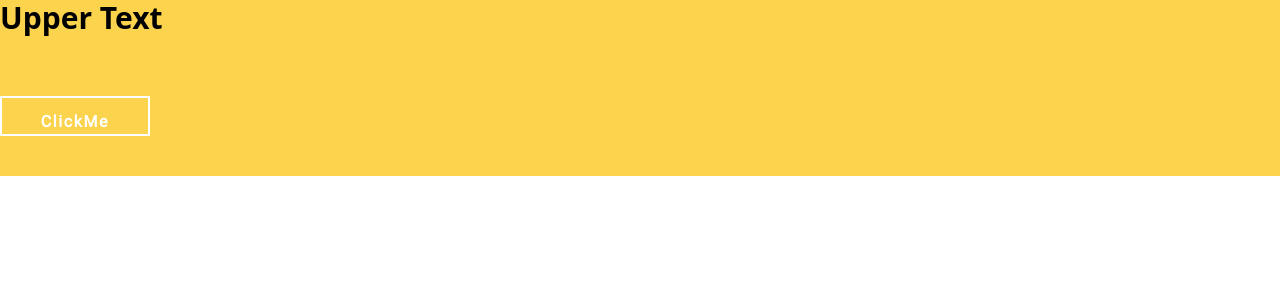
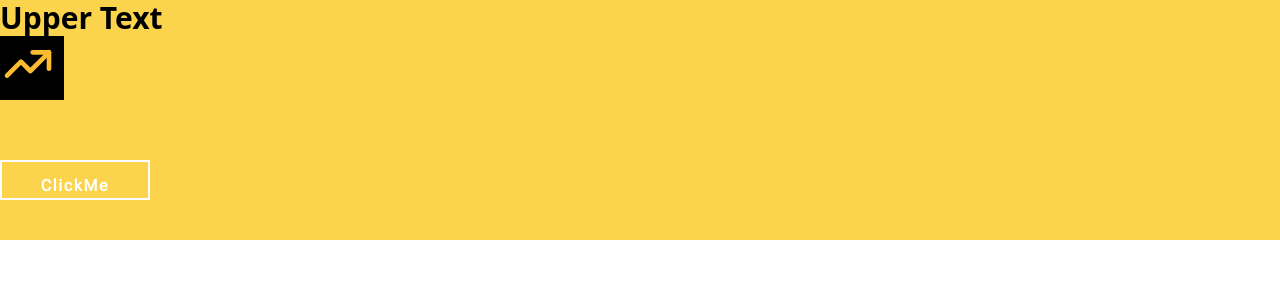
Before and after one commit to TusksAndTasks/ARDA, a React (Create React App) app: page / in a window 1280 px wide. Shown: the top 300 px of the page. Built offline with nearby package versions, Linux system fonts and the light colour scheme.

Commit message:
feat: add icon primitive

```diff
--- a/src/App.tsx
+++ b/src/App.tsx
@@ -1,11 +1,24 @@
 import React from 'react';
 import ButtonPrimitive from './primitives/ButtonPrimitive';
 import TypographyPrimitive from './primitives/TypographyPrimitive';
+import IconPrimitive from './primitives/IconPrimitive';
+import { bgColors, textColors } from './themes/colors';
+import { squareSizes } from './themes/sizes';
 
 function App() {
   return (
     <div className="bg-amber-300 text-3xl font-bold">
       Upper Text
+      <IconPrimitive
+        color={textColors.GOLD}
+        bgColor={bgColors.BLACK}
+        size={squareSizes.MEDIUM}
+        bgSize={squareSizes.MEDIUMPLUS}
+      >
+        <path stroke="none" d="M0 0h24v24H0z" />
+        <polyline points="3 17 9 11 13 15 21 7" />
+        <polyline points="14 7 21 7 21 14" />
+      </IconPrimitive>
       <ButtonPrimitive>
         <TypographyPrimitive>ClickMe</TypographyPrimitive>
       </ButtonPrimitive>
--- /dev/null
+++ b/src/primitives/IconPrimitive.tsx
@@ -0,0 +1,37 @@
+import { bgColors, textColors } from '../themes/colors';
+import React from 'react';
+import { squareSizes } from '../themes/sizes';
+
+interface IIconPrimitiveProps {
+  color?: textColors;
+  bgColor?: bgColors;
+  size?: squareSizes;
+  bgSize?: squareSizes;
+  children?: React.ReactNode;
+}
+
+function IconPrimitive({
+  color = textColors.BLACK,
+  bgColor = bgColors.WHITE,
+  size = squareSizes.SMALL,
+  bgSize = squareSizes.SMALLPLUS,
+  children,
+}: IIconPrimitiveProps) {
+  return (
+    <div className={`${bgColor} ${bgSize}`}>
+      <svg
+        className={`${size} ${color}`}
+        viewBox="0 0 24 24"
+        strokeWidth="2"
+        stroke="currentColor"
+        fill="none"
+        strokeLinecap="round"
+        strokeLinejoin="round"
+      >
+        {children}
+      </svg>
+    </div>
+  );
+}
+
+export default React.memo(IconPrimitive);
--- /dev/null
+++ b/src/themes/colors.ts
@@ -0,0 +1,17 @@
+export enum bgColors {
+  GOLD = 'bg-gold',
+  BRONZE = 'bg-bronze',
+  LIGHTGOLD = 'bg-lightgold',
+  LIGHTBRONZE = 'bg-lightbronze',
+  WHITE = 'bg-white',
+  BLACK = 'bg-black',
+}
+
+export enum textColors {
+  GOLD = 'text-gold',
+  BRONZE = 'text-bronze',
+  LIGHTGOLD = 'text-lightgold',
+  LIGHTBRONZE = 'text-lightbronze',
+  WHITE = 'text-white',
+  BLACK = 'text-black',
+}
--- /dev/null
+++ b/src/themes/sizes.ts
@@ -0,0 +1,6 @@
+export enum squareSizes {
+  SMALL = 'w-8 h-8',
+  SMALLPLUS = 'w-10 h-10',
+  MEDIUM = 'w-14 h-14',
+  MEDIUMPLUS = 'w-16 h-16',
+}
--- a/tailwind.config.js
+++ b/tailwind.config.js
@@ -5,6 +5,12 @@ module.exports = {
     extend: {
       fontFamily: {
         'general': ['Roboto-Regular', 'serif']
+      },
+      colors: {
+        gold: '#FBBC32',
+        bronze: '#DC7D1C',
+        lightgold: '#F6E5CC',
+        lightbronze: '#C08741'
       }
     },
   },
```
